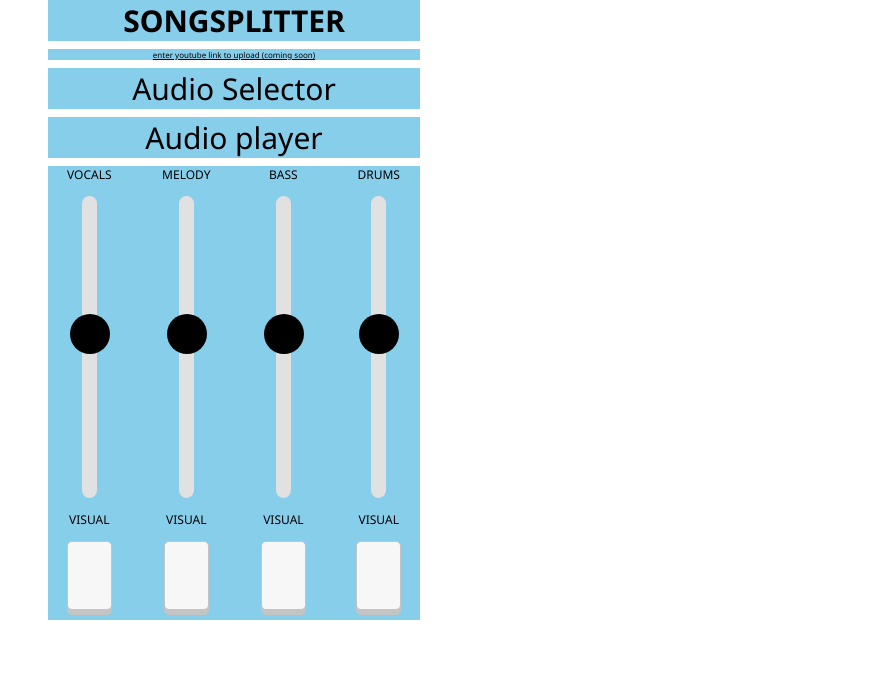
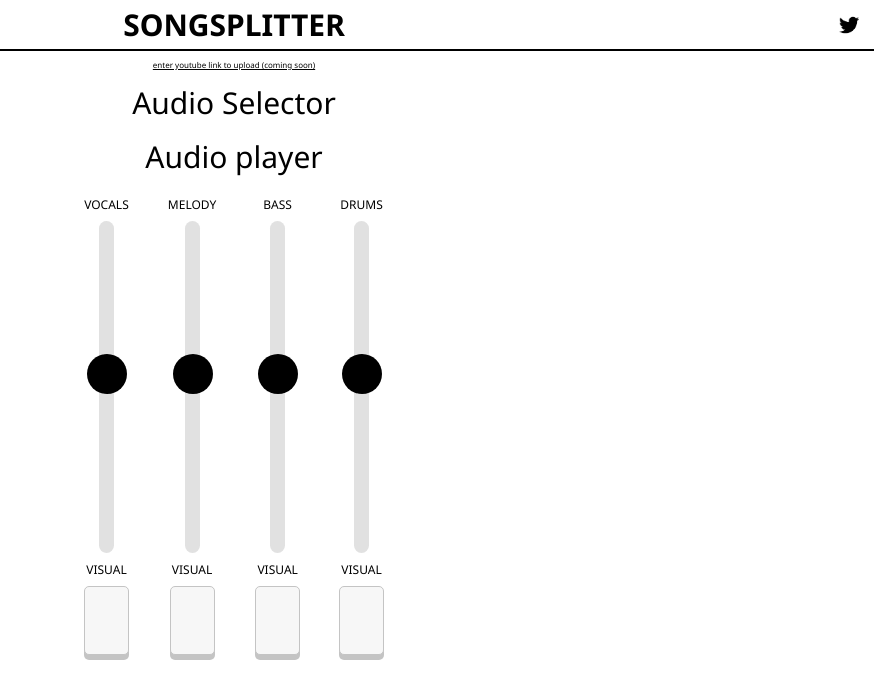
Before and after one commit to YassSoliman/Songsplitter, a plain HTML site: page index.html in a window 1280 px wide. Shown: the whole page, without its empty margins (406-1280 px from the left). Drawn offline with Linux system fonts and the light colour scheme.

Commit message:
Remade layout for HR, added twitter logo, removed blue background, added padding

```diff
--- a/css/style.css
+++ b/css/style.css
@@ -20,24 +20,24 @@ body {
 }
 
 [class^="box-"] {
-	background-color: skyblue;
-
 	display: grid;
 	place-items: center;
+	width: 339px;
+
 }
 
 .container {
 	display: grid;
-	gap: 1vh;
-	height: 620px;
-	width: 500px;
-	padding: 0px 5vw 0px 5vw;
+	height: 665px;
+	place-items: center ;
+
 	margin: auto;
 
 	grid-template-columns: 1fr;
-	grid-template-rows: auto auto auto auto 1fr;
+	grid-template-rows: auto auto auto auto auto 1fr;
 	grid-template-areas:
 		"A"
+		"HR"
 		"B"
 		"C"
 		"D"
@@ -45,16 +45,22 @@ body {
 }
 
 @media only screen and (max-width: 500px) {
-	.container {
+	[class^="box-"] {
 		width: 100vw;
+		/*min-height: -webkit-fill-available;*/
+
+	}
+
+
+}
+
+@media only screen and (max-height: 665px) {
+	[class^="box-"] {
 		/*min-height: -webkit-fill-available;*/
 		height: 100%;
 	}
-}
 
-@media only screen and (max-height: 620px) {
 	.container {
-		/*min-height: -webkit-fill-available;*/
 		height: 100%;
 	}
 }
@@ -62,25 +68,35 @@ body {
 .box-1 {
 	grid-area: A;
 	font-weight: 700;
+	padding: 4px 0px 4px 0px;
+}
+
+.horizontal {
+	width: 100%;
+	grid-area: HR;
+	border: 1px solid black;
 }
 
 .box-2 {
 	grid-area: B;
 	font-size: 8px;
 	text-decoration: underline;
+	padding: 8px 0px 8px 0px;
 }
 
 .box-3 {
 	grid-area: C;
+	padding: 4px 0px 13px 0px;
 }
 
 .box-4 {
 	grid-area: D;
+	padding: 0px 0px 19px 0px;
 }
 
 .box-5 {
 	grid-area: E;
-
+	height: 100%;
 	display: grid;
 	grid-template-columns: auto;
 	grid-template-rows: auto 1fr auto auto;
@@ -90,7 +106,7 @@ body {
 		"VISUALVOCALS VISUALMELODY VISUALBASS VISUALDRUMS"
 		"SWITCHVOCALS SWITCHMELODY SWITCHBASS SWITCHDRUMS";
 
-	gap: 1vw;
+	row-gap: 8px;
 
 	font-size: 12px;
 	place-items: center;
--- a/index.html
+++ b/index.html
@@ -12,7 +12,12 @@
 
 <body>
 	<div class="container">
+		<a href="https://twitter.com/njkumarr" target="_blank">
+			<img src="img/twitter-logo-black.png"
+				style="position: absolute;top: 15px;right: 15px;height: 20px;width: 20px;">
+		</a>
 		<div class="box-1">SONGSPLITTER</div>
+		<hr class="horizontal">
 		<div class="box-2">enter youtube link to upload (coming soon)</div>
 		<div class="box-3">Audio Selector</div>
 		<div class="box-4">Audio player</div>
```
